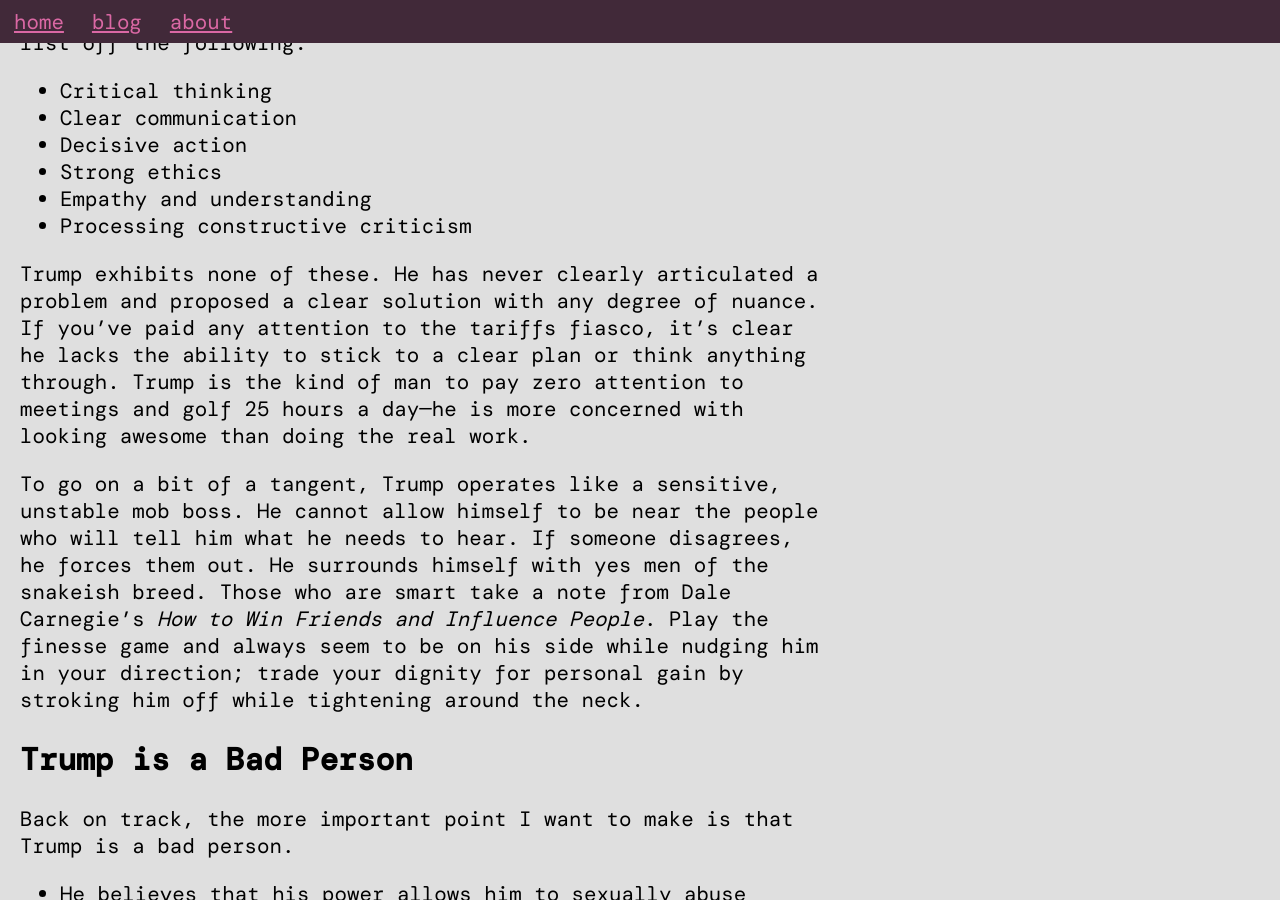
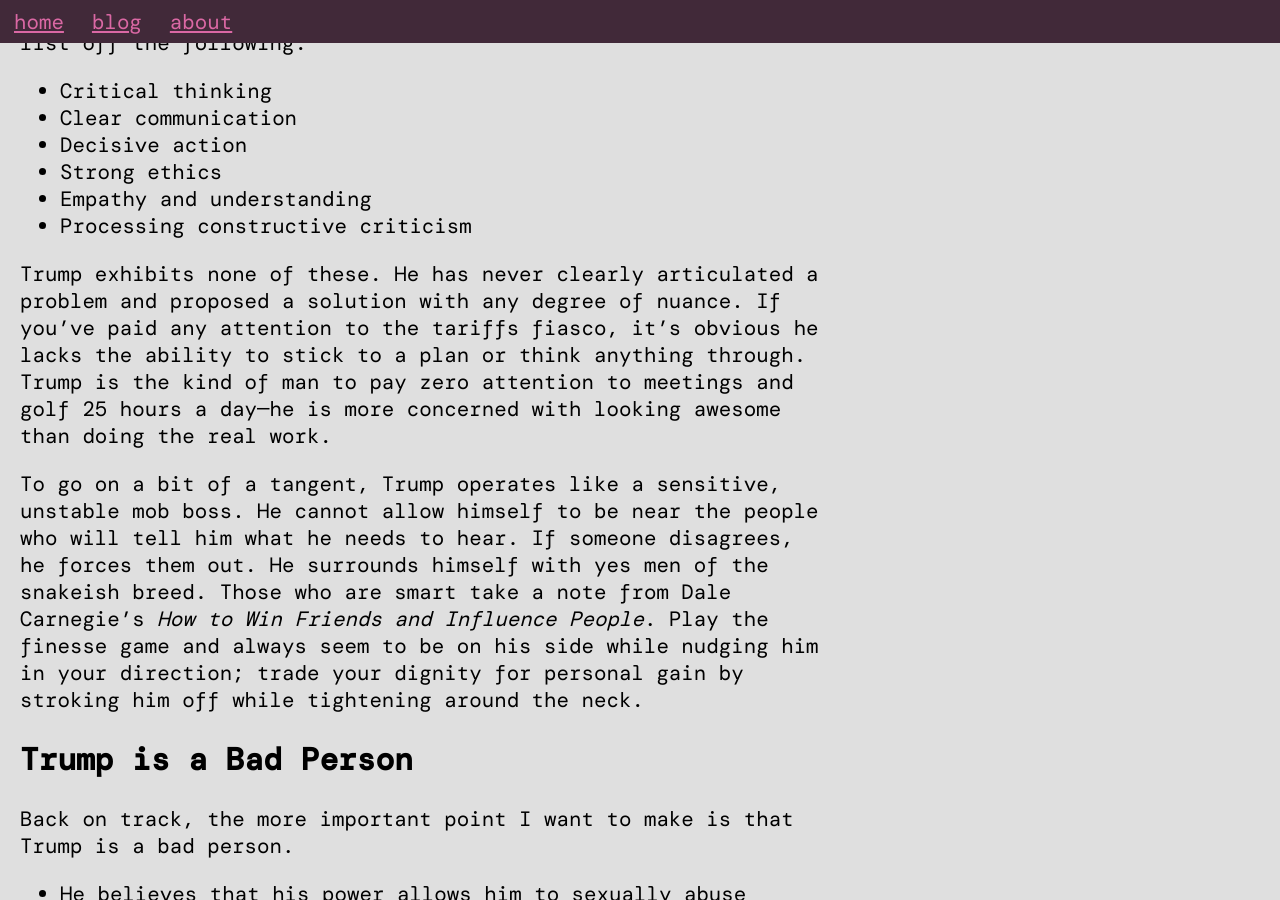
Before and after one commit to j-nac/j-nac.github.io, a Jekyll site: the page built from _posts/2025-12-06-basically-trump-bad.md, in a window 1280 px wide and 900 px high, scrolled down 394 px. Built offline with Jekyll 4.4.1, drawn with Linux system fonts in a browser that asks for light colours; some web fonts are replaced.

Commit message:
Small edits to clean up wording

```diff
--- a/_posts/2025-12-06-basically-trump-bad.md
+++ b/_posts/2025-12-06-basically-trump-bad.md
@@ -19,7 +19,7 @@
 - Empathy and understanding
 - Processing constructive criticism
 
-Trump exhibits none of these. He has never clearly articulated a problem and proposed a clear solution with any degree of nuance. If you've paid any attention to the tariffs fiasco, it's clear he lacks the ability to stick to a clear plan or think anything through. Trump is the kind of man to pay zero attention to meetings and golf 25 hours a day---he is more concerned with looking awesome than doing the real work.
+Trump exhibits none of these. He has never clearly articulated a problem and proposed a solution with any degree of nuance. If you've paid any attention to the tariffs fiasco, it's obvious he lacks the ability to stick to a plan or think anything through. Trump is the kind of man to pay zero attention to meetings and golf 25 hours a day---he is more concerned with looking awesome than doing the real work.
 
 To go on a bit of a tangent, Trump operates like a sensitive, unstable mob boss. He cannot allow himself to be near the people who will tell him what he needs to hear. If someone disagrees, he forces them out. He surrounds himself with yes men of the snakeish breed. Those who are smart take a note from Dale Carnegie's *How to Win Friends and Influence People*. Play the finesse game and always seem to be on his side while nudging him in your direction; trade your dignity for personal gain by stroking him off while tightening around the neck.
 
```
Also changed, not shown: other parts of _posts/2025-12-06-basically-trump-bad.md (+1 -1 lines).
